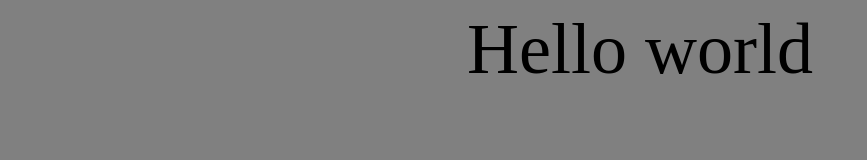
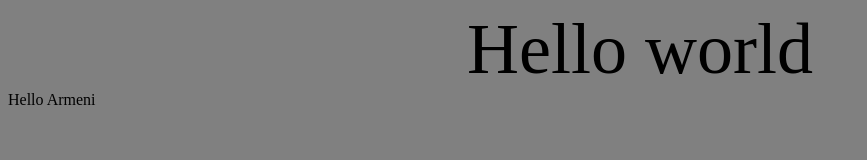
Before and after one commit to mgtrir/git-repo, a plain HTML site: page Git web.html in a window 1280 px wide. Shown: the whole page, without its empty margins (0-867 px from the left). Drawn offline with Linux system fonts and the light colour scheme.

Commit message:
Update Git web.html

```diff
--- a/Git web.html
+++ b/Git web.html
@@ -5,5 +5,6 @@
 </head>
 <body style="background-color: grey;">
 	<center><div style="font-size: 72px;">Hello world</div></center>
+	<div>Hello Armeni </div>
 </body>
 </html>
```
